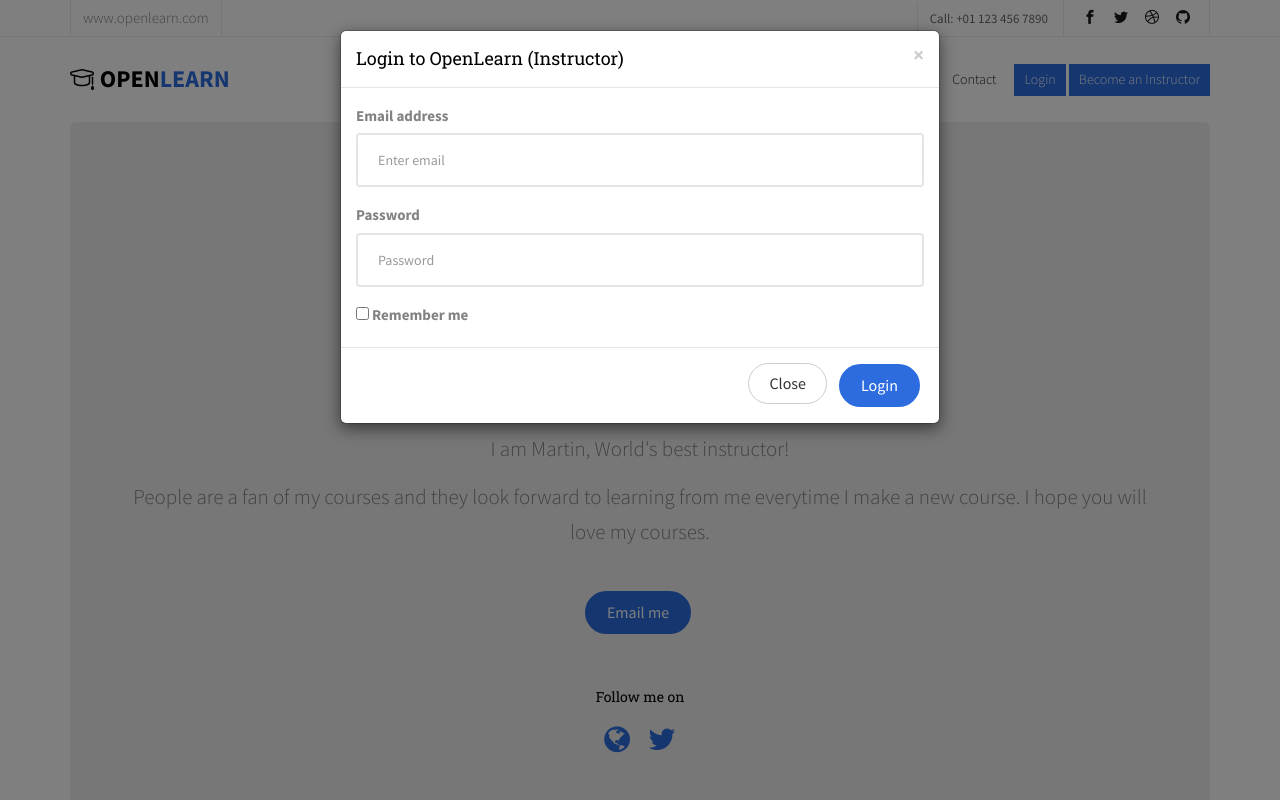
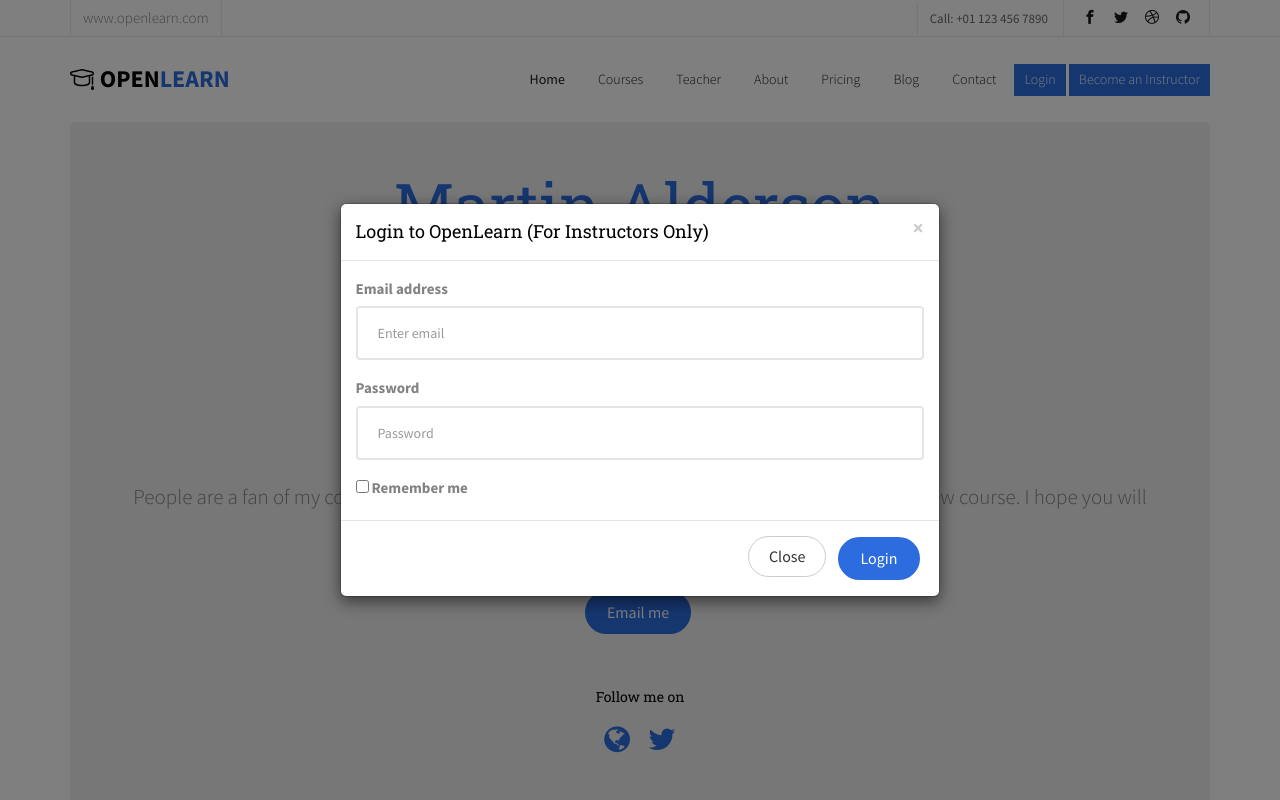
Before and after one commit to vladimirdj/openlearn, a PHP site: page /profile.php in a window 1280 px wide, after a click on "Login". Run offline with PHP 8.4, Linux system fonts and the light colour scheme; some web fonts are replaced.

Commit message:
Aligned modal to vertically centre.

```diff
--- a/profile.php
+++ b/profile.php
@@ -54,6 +54,29 @@
 	<!--[if lt IE 9]>
 	<script src="js/respond.min.js"></script>
 	<![endif]-->
+
+	<style>
+		.modal {
+			text-align: center;
+			padding: 0!important;
+			}
+
+			.modal:before {
+			content: '';
+			display: inline-block;
+			height: 100%;
+			vertical-align: middle;
+			margin-right: -4px;
+			}
+
+			.modal-dialog {
+			display: inline-block;
+			text-align: left;
+			vertical-align: middle;
+			}
+
+
+	</style>
 
 	</head>
 	<body>
@@ -117,7 +140,7 @@
 			<div class="modal-content">
 				<div class="modal-header">
 					<button type="button" class="close" data-dismiss="modal" aria-label="Close"><span aria-hidden="true">&times;</span></button>
-					<h4 class="modal-title" id="myModalLabel">Login to OpenLearn (Instructor)</h4>
+					<h4 class="modal-title" id="myModalLabel">Login to OpenLearn (For Instructors Only)</h4>
 				</div>
 
 				<div class="modal-body">
```
Also changed, not shown: index.php (+23 -0 lines).
